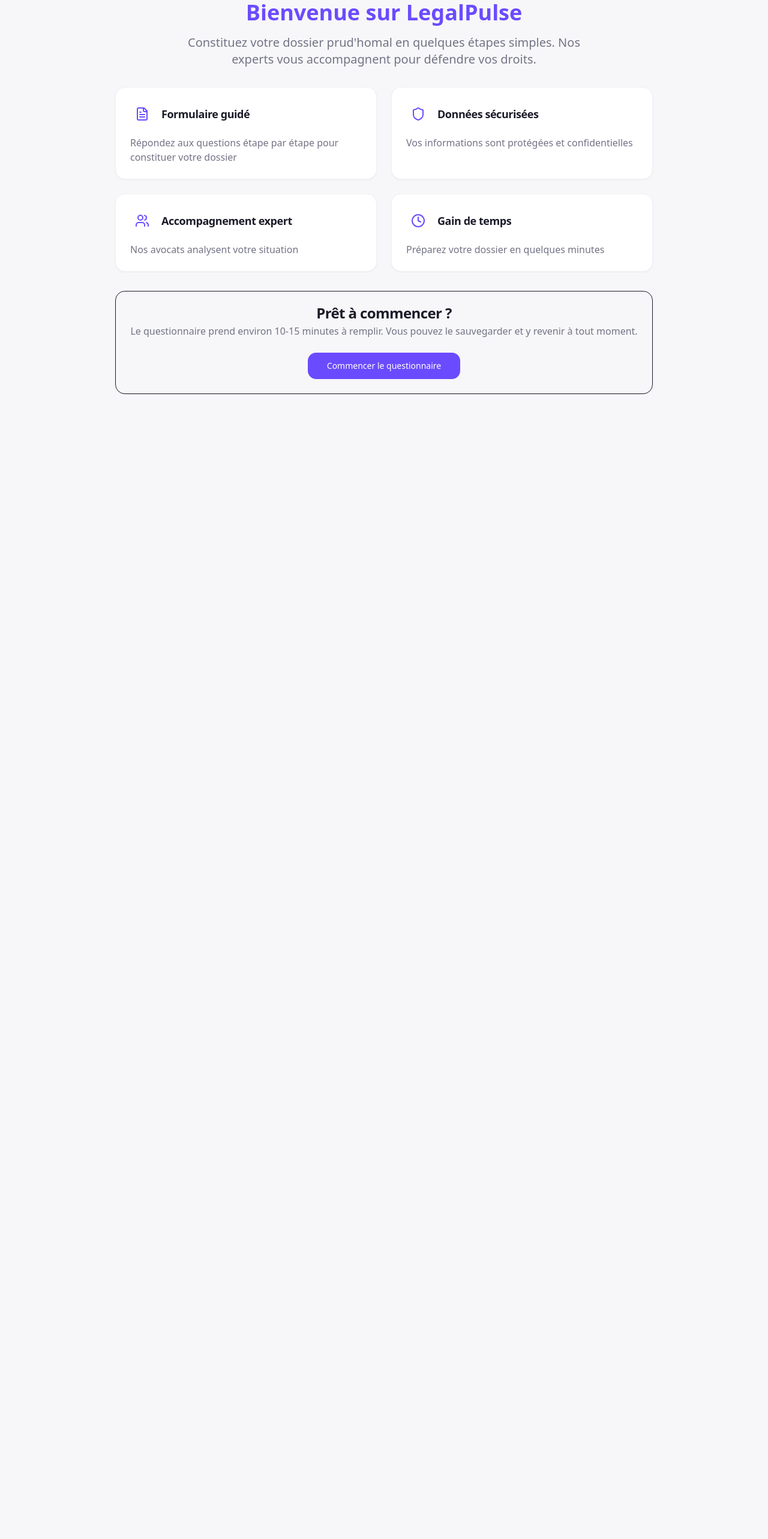
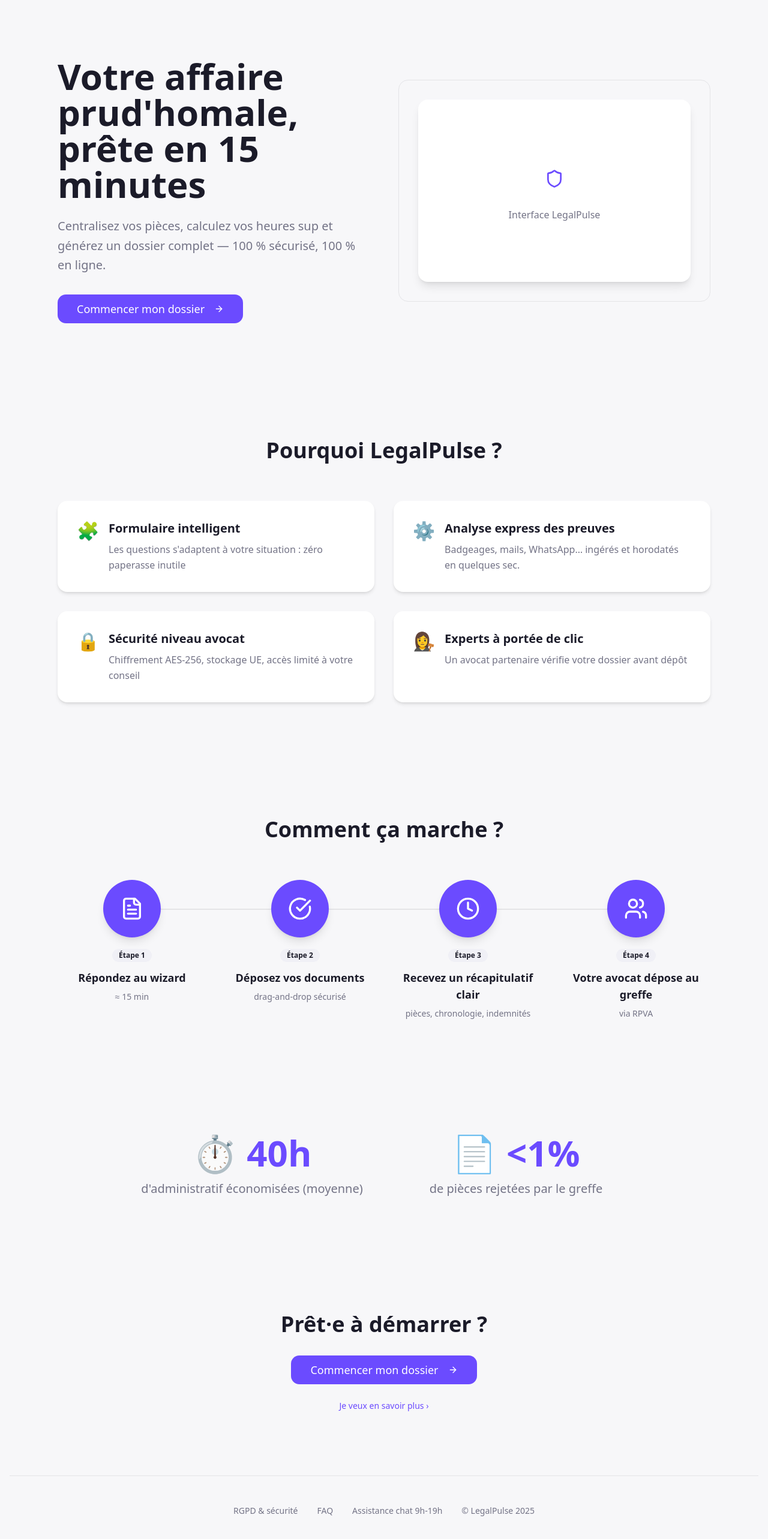
Before and after one commit to MAROUANE-92/legal-pulse, a React (Vite) app: page /client/abc123demo/welcome in a window 1280 px wide. Shown: the part 180-2746 px from the top of the page at 60% size. Before the commit the page ends 869 px from the top, so only its background shows below. Built offline with nearby package versions, Linux system fonts and the light colour scheme.

Commit message:
Update welcome page content
Modify the welcome page to align with the new landing page structure, ensuring all sections and CTAs are correctly implemented.

```diff
--- a/src/components/client/steps/WelcomeStep.tsx
+++ b/src/components/client/steps/WelcomeStep.tsx
@@ -1,7 +1,8 @@
 import React from 'react';
 import { Button } from '@/components/ui/button';
-import { Card, CardContent, CardDescription, CardHeader, CardTitle } from '@/components/ui/card';
-import { FileText, Shield, Users, Clock } from 'lucide-react';
+import { Card, CardContent } from '@/components/ui/card';
+import { Badge } from '@/components/ui/badge';
+import { ArrowRight, Clock, Shield, FileText, Users, CheckCircle } from 'lucide-react';
 import { useStepper } from '../StepperProvider';
 
 export function WelcomeStep() {
@@ -9,77 +10,214 @@ export function WelcomeStep() {
 
   const features = [
     {
-      icon: FileText,
-      title: "Formulaire guidé",
-      description: "Répondez aux questions étape par étape pour constituer votre dossier"
+      icon: "🧩",
+      title: "Formulaire intelligent",
+      description: "Les questions s'adaptent à votre situation : zéro paperasse inutile"
     },
     {
-      icon: Shield,
-      title: "Données sécurisées",
-      description: "Vos informations sont protégées et confidentielles"
+      icon: "⚙️",
+      title: "Analyse express des preuves",
+      description: "Badgeages, mails, WhatsApp… ingérés et horodatés en quelques sec."
     },
     {
-      icon: Users,
-      title: "Accompagnement expert",
-      description: "Nos avocats analysent votre situation"
+      icon: "🔒",
+      title: "Sécurité niveau avocat",
+      description: "Chiffrement AES-256, stockage UE, accès limité à votre conseil"
     },
     {
-      icon: Clock,
-      title: "Gain de temps",
-      description: "Préparez votre dossier en quelques minutes"
+      icon: "👩‍⚖️",
+      title: "Experts à portée de clic",
+      description: "Un avocat partenaire vérifie votre dossier avant dépôt"
+    }
+  ];
+
+  const steps = [
+    {
+      number: 1,
+      title: "Répondez au wizard",
+      description: "≈ 15 min",
+      icon: FileText
+    },
+    {
+      number: 2,
+      title: "Déposez vos documents",
+      description: "drag-and-drop sécurisé",
+      icon: CheckCircle
+    },
+    {
+      number: 3,
+      title: "Recevez un récapitulatif clair",
+      description: "pièces, chronologie, indemnités",
+      icon: Clock
+    },
+    {
+      number: 4,
+      title: "Votre avocat dépose au greffe",
+      description: "via RPVA",
+      icon: Users
     }
   ];
 
   return (
-    <div className="max-w-4xl mx-auto space-y-8">
-      <div className="text-center space-y-4">
-        <h1 className="text-4xl font-bold text-primary">
-          Bienvenue sur LegalPulse
+    <div className="min-h-screen bg-background">
+      {/* Hero Section */}
+      <section className="relative py-24 px-4 text-center bg-gradient-to-br from-background to-muted/20">
+        <div className="container mx-auto max-w-6xl">
+          <div className="grid lg:grid-cols-2 gap-12 items-center">
+            <div className="text-left">
+              <h1 className="text-4xl lg:text-6xl font-bold text-foreground mb-6">
+                Votre affaire prud'homale, prête en 15 minutes
               </h1>
-        <p className="text-xl text-muted-foreground max-w-2xl mx-auto">
-          Constituez votre dossier prud'homal en quelques étapes simples.
-          Nos experts vous accompagnent pour défendre vos droits.
+              <p className="text-xl text-muted-foreground mb-8 leading-relaxed">
+                Centralisez vos pièces, calculez vos heures sup et générez un dossier complet —
+                100 % sécurisé, 100 % en ligne.
+              </p>
+              <Button
+                size="lg"
+                className="text-lg px-8 py-6 bg-primary hover:bg-primary/90"
+                onClick={() => goTo('identity')}
+              >
+                Commencer mon dossier
+                <ArrowRight className="ml-2 h-5 w-5" />
+              </Button>
+            </div>
+            <div className="relative">
+              <div className="bg-gradient-to-br from-primary/10 to-accent/10 rounded-lg p-8 border">
+                <div className="bg-card rounded-lg shadow-lg p-6">
+                  <div className="h-64 bg-gradient-to-br from-primary/5 to-accent/5 rounded-lg flex items-center justify-center">
+                    <div className="text-center">
+                      <div className="w-16 h-16 bg-primary/20 rounded-full flex items-center justify-center mx-auto mb-4">
+                        <Shield className="h-8 w-8 text-primary" />
+                      </div>
+                      <p className="text-muted-foreground">Interface LegalPulse</p>
+                    </div>
+                  </div>
+                </div>
+              </div>
+            </div>
+          </div>
+        </div>
+      </section>
+
+      {/* Pourquoi LegalPulse Section */}
+      <section className="py-24 px-4">
+        <div className="container mx-auto max-w-6xl">
+          <h2 className="text-3xl lg:text-4xl font-bold text-center mb-16">
+            Pourquoi LegalPulse ?
+          </h2>
+          <div className="grid md:grid-cols-2 gap-8">
+            {features.map((feature, index) => (
+              <Card key={index} className="border-0 shadow-md hover:shadow-lg transition-shadow">
+                <CardContent className="p-8">
+                  <div className="flex items-start gap-4">
+                    <div className="text-3xl">{feature.icon}</div>
+                    <div>
+                      <h3 className="text-xl font-bold mb-2">{feature.title}</h3>
+                      <p className="text-muted-foreground leading-relaxed">
+                        {feature.description}
                       </p>
                     </div>
-
-      <div className="grid md:grid-cols-2 gap-6">
-        {features.map((feature, index) => (
-          <Card key={index} className="border-muted">
-            <CardHeader className="pb-4">
-              <div className="flex items-center space-x-3">
-                <div className="p-2 bg-primary/10 rounded-lg">
-                  <feature.icon className="h-6 w-6 text-primary" />
                   </div>
-                <CardTitle className="text-lg">{feature.title}</CardTitle>
-              </div>
-            </CardHeader>
-            <CardContent>
-              <CardDescription className="text-base">
-                {feature.description}
-              </CardDescription>
                 </CardContent>
               </Card>
             ))}
           </div>
+        </div>
+      </section>
 
-      <Card className="bg-primary/5 border-primary/20">
-        <CardHeader>
-          <CardTitle className="text-center">Prêt à commencer ?</CardTitle>
-          <CardDescription className="text-center text-base">
-            Le questionnaire prend environ 10-15 minutes à remplir.
-            Vous pouvez le sauvegarder et y revenir à tout moment.
-          </CardDescription>
-        </CardHeader>
-        <CardContent className="text-center">
+      {/* Comment ça marche Section */}
+      <section className="py-24 px-4 bg-muted/30">
+        <div className="container mx-auto max-w-6xl">
+          <h2 className="text-3xl lg:text-4xl font-bold text-center mb-16">
+            Comment ça marche ?
+          </h2>
+          <div className="grid md:grid-cols-4 gap-8">
+            {steps.map((step, index) => (
+              <div key={index} className="text-center relative">
+                {index < steps.length - 1 && (
+                  <div className="hidden md:block absolute top-12 left-full w-full h-0.5 bg-border -translate-x-1/2 z-0" />
+                )}
+                <div className="relative z-10">
+                  <div className="w-24 h-24 bg-primary rounded-full flex items-center justify-center mx-auto mb-4 shadow-lg">
+                    <step.icon className="h-10 w-10 text-primary-foreground" />
+                  </div>
+                  <Badge variant="secondary" className="mb-3">
+                    Étape {step.number}
+                  </Badge>
+                  <h3 className="text-lg font-bold mb-2">{step.title}</h3>
+                  <p className="text-muted-foreground text-sm">{step.description}</p>
+                </div>
+              </div>
+            ))}
+          </div>
+        </div>
+      </section>
+
+      {/* Stats Section */}
+      <section className="py-24 px-4 bg-muted/20">
+        <div className="container mx-auto max-w-4xl">
+          <div className="grid md:grid-cols-2 gap-12 text-center">
+            <div>
+              <div className="text-5xl lg:text-6xl font-bold text-primary mb-4">
+                ⏱️ 40h
+              </div>
+              <p className="text-xl text-muted-foreground">
+                d'administratif économisées (moyenne)
+              </p>
+            </div>
+            <div>
+              <div className="text-5xl lg:text-6xl font-bold text-primary mb-4">
+                📄 &lt;1%
+              </div>
+              <p className="text-xl text-muted-foreground">
+                de pièces rejetées par le greffe
+              </p>
+            </div>
+          </div>
+        </div>
+      </section>
+
+      {/* CTA Final Section */}
+      <section className="py-24 px-4 text-center">
+        <div className="container mx-auto max-w-4xl">
+          <h2 className="text-3xl lg:text-4xl font-bold mb-8">
+            Prêt·e à démarrer ?
+          </h2>
+          <div className="space-y-4">
             <Button
               size="lg"
+              className="text-lg px-8 py-6 bg-primary hover:bg-primary/90"
               onClick={() => goTo('identity')}
-            className="px-8"
             >
-            Commencer le questionnaire
+              Commencer mon dossier
+              <ArrowRight className="ml-2 h-5 w-5" />
             </Button>
-        </CardContent>
-      </Card>
+            <div>
+              <Button variant="link" className="text-primary">
+                Je veux en savoir plus ›
+              </Button>
+            </div>
+          </div>
+        </div>
+      </section>
+
+      {/* Footer */}
+      <footer className="border-t bg-muted/30 py-12 px-4">
+        <div className="container mx-auto max-w-6xl">
+          <div className="flex flex-wrap justify-center gap-8 text-sm text-muted-foreground">
+            <a href="#" className="hover:text-foreground transition-colors">
+              RGPD & sécurité
+            </a>
+            <a href="#" className="hover:text-foreground transition-colors">
+              FAQ
+            </a>
+            <a href="#" className="hover:text-foreground transition-colors">
+              Assistance chat 9h-19h
+            </a>
+            <span>© LegalPulse 2025</span>
+          </div>
+        </div>
+      </footer>
     </div>
   );
 }
```
Lines whose indentation alone changed are shown as unchanged.
